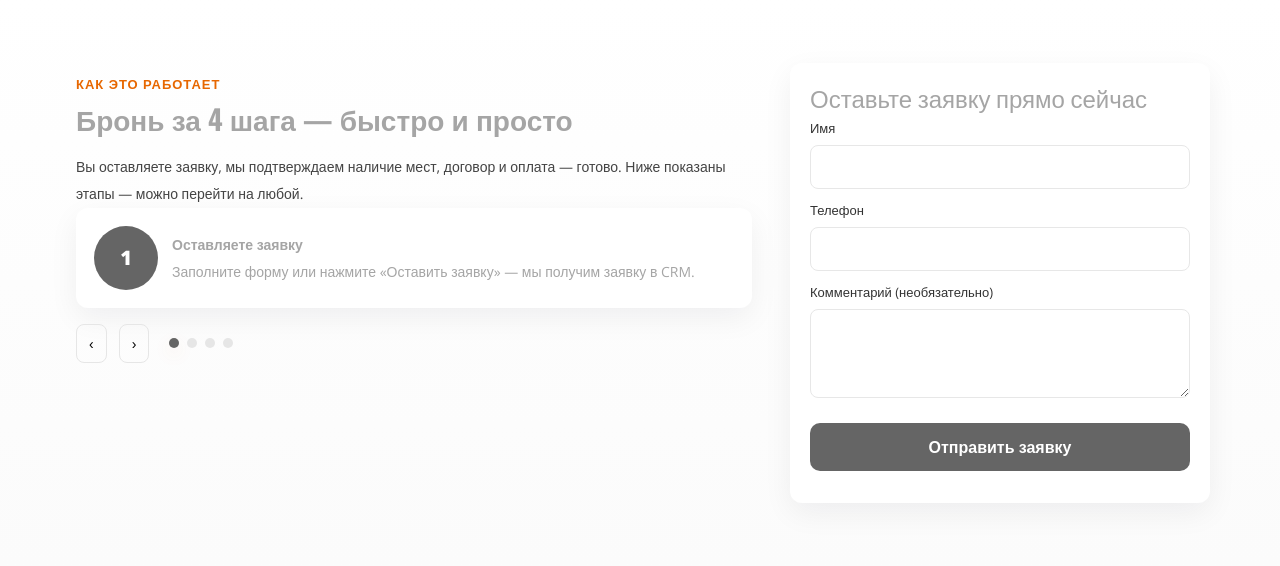
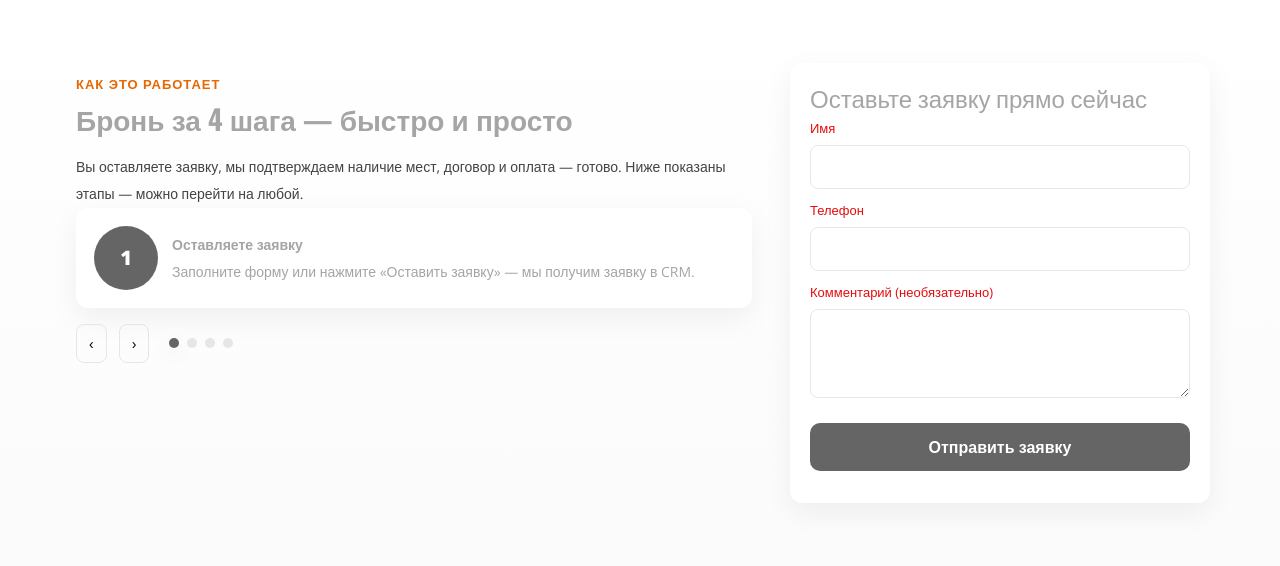
Before and after one commit to alchikeev/tdp, a Django app: page / in a window 1280 px wide. Shown: the part 2822-3388 px from the top of the page. Run offline with Django 5.2, Linux system fonts and the light colour scheme; data that the repository does not hold is empty; some libraries are stand-ins or nearby versions.

Commit message:
Небольшие изменения для проверки

```diff
--- a/docker-compose.yml
+++ b/docker-compose.yml
@@ -1,12 +1,11 @@
 services:
   tdp:
-    build: .
+    image: ghcr.io/alchikeev/tdp:latest   # 👈 вместо build
     env_file: .env
     working_dir: /app
     volumes:
       - static_data:/app/staticfiles
       - media_data:/app/media
-      # при желании: - db_data:/app/db   (если вынесем sqlite в поддиректорию)
     restart: unless-stopped
 
   caddy:
@@ -29,4 +28,3 @@ volumes:
   media_data:
   caddy_data:
   caddy_config:
-  # db_data:
--- a/static/styles/index.css
+++ b/static/styles/index.css
@@ -422,7 +422,7 @@ index.css  — HERO (обложка)
 
 .hiw-right{ background:#fff; padding:20px; border-radius:12px; box-shadow:0 10px 30px rgba(16,24,40,0.06); }
 .hiw-form .f-row{ margin-bottom:12px; }
-.hiw-form label{ display:block; font-size:13px; margin-bottom:6px; color:#333; }
+.hiw-form label{ display:block; font-size:13px; margin-bottom:6px; color:#e60c0c; }
 .hiw-form input[type=text], .hiw-form input[type=tel], .hiw-form textarea{ width:100%; padding:10px 12px; border:1px solid #e7e7e7; border-radius:8px; font-size:15px; }
 .hiw-form button[type=submit]{ width:100%; padding:12px 16px; background:var(--brand); color:#fff; border:none; border-radius:10px; font-weight:800; margin-top:8px; }
 
```
Also changed, not shown: .github/workflows/deploy.yml (added), reviews/migrations/0003_add_image_and_nullable_fields.py (added), 2 other files.
